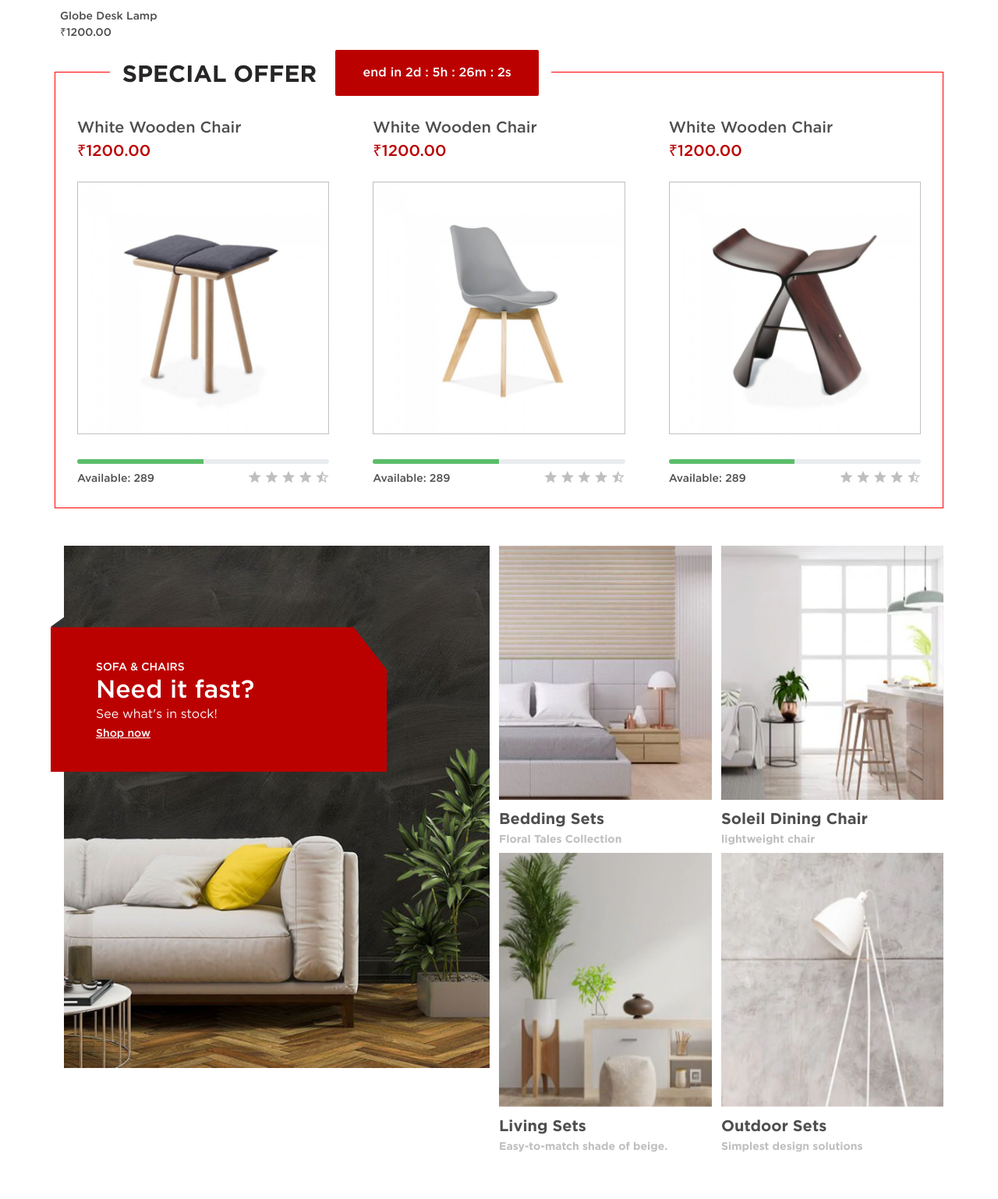
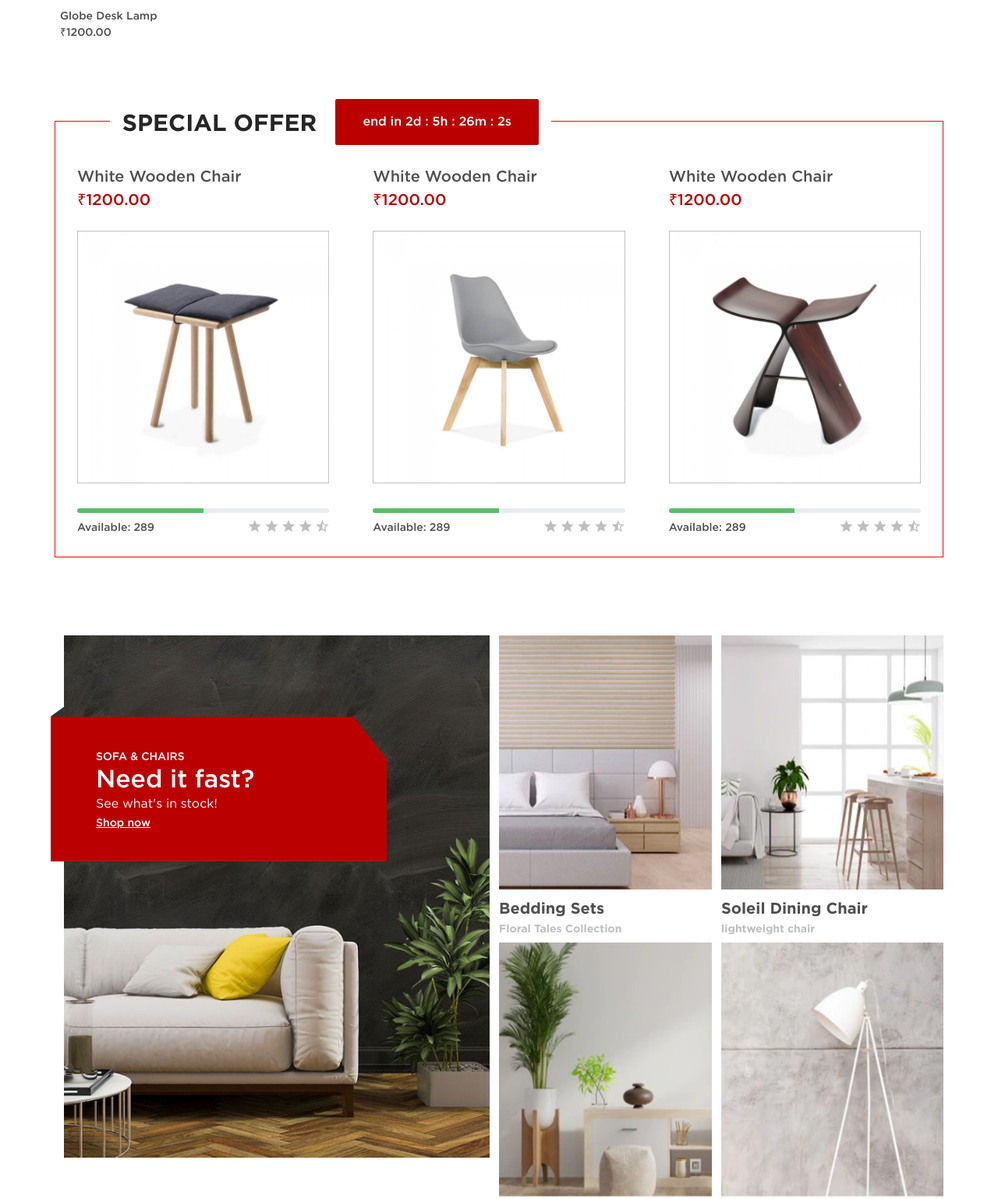
Before and after one commit to rohit-kumaar/NeoSTORE, a website: page index.html in a window 1280 px wide. Shown: the part 1970-3508 px from the top of the page at 78% size. Drawn offline with Linux system fonts and the light colour scheme; files whose address does not match are found by name.

Commit message:
align html element

```diff
--- a/src/scss/components/_need-it-fast.scss
+++ b/src/scss/components/_need-it-fast.scss
@@ -1,5 +1,6 @@
 .need-it-fast {
   $needItFast: ".need-it-fast";
+  margin-top: 100px;
 
   &__right {
     .card {
--- a/src/scss/components/_special-offer.scss
+++ b/src/scss/components/_special-offer.scss
@@ -1,5 +1,6 @@
 .special-offer {
   $special-offer: ".special-offer";
+  margin-top: 111px;
 
   .container {
     border: 1px solid red;
```
Also changed, not shown: src/css/style.css.
